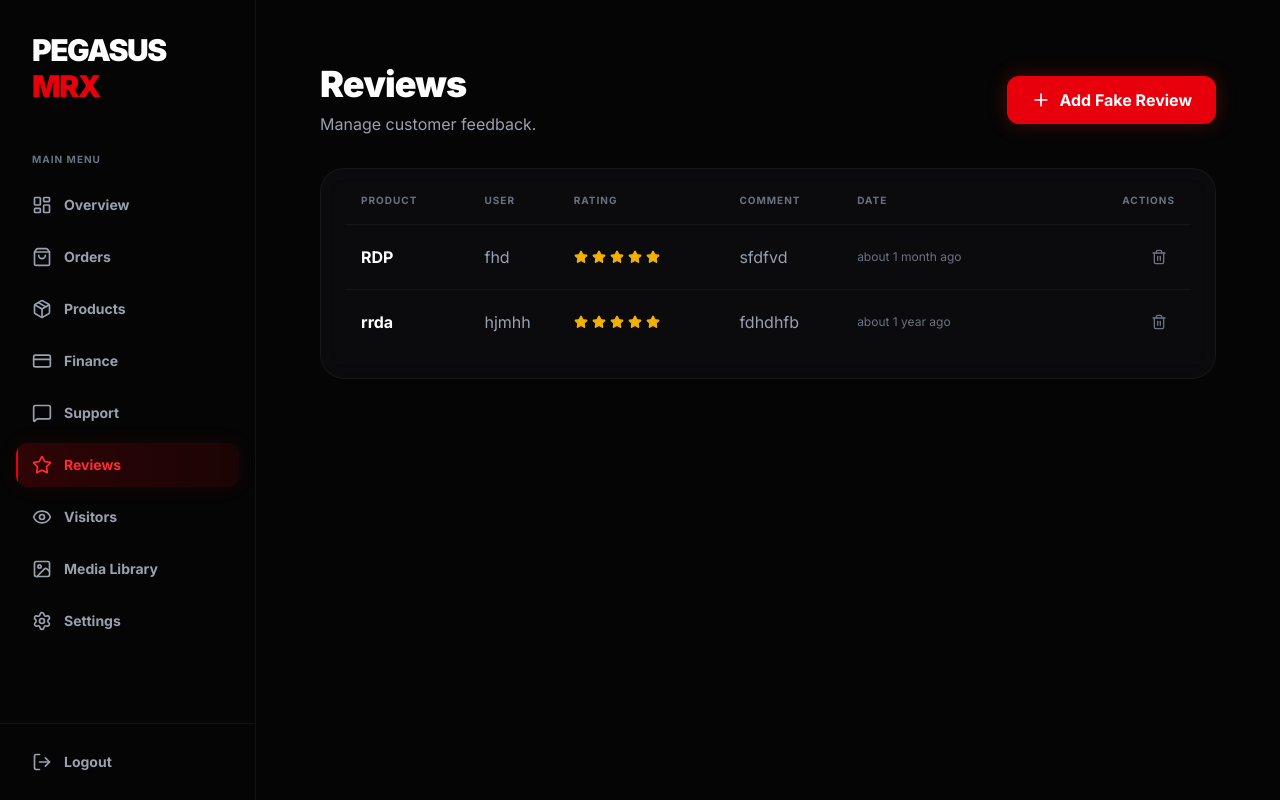
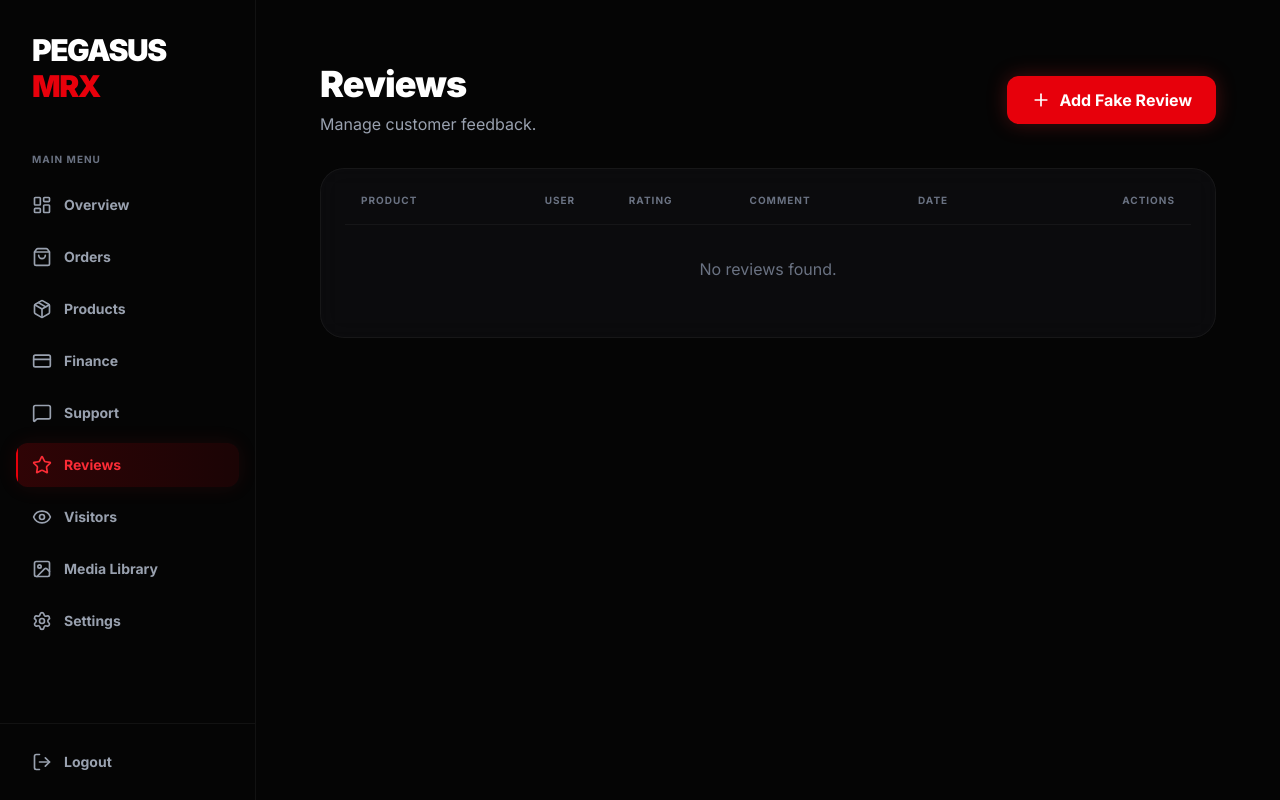
Before and after one commit to Ayman200509/PEGASUS_MRX, a Next.js app: page /admin/reviews in a window 1280 px wide. Built offline with nearby package versions, Linux system fonts and the light colour scheme.

Commit message:
fix: reviews sync and clean data

```diff
--- a/src/app/api/products/route.ts
+++ b/src/app/api/products/route.ts
@@ -1,6 +1,6 @@
 import { NextResponse } from 'next/server';
 import { getData, saveData } from '@/lib/db';
-import { nanoid } from 'nanoid';
+
 
 // Helper for ID generation since we don't have nanoid installed yet,
 // using a simple random string for now or better to install it.
--- a/src/app/reviews/page.tsx
+++ b/src/app/reviews/page.tsx
@@ -2,6 +2,9 @@ import { getData } from '@/lib/db';
 import { Navbar } from "@/components/Navbar";
 import { Star, MessageSquare, User } from "lucide-react";
 import Link from 'next/link';
+import { Metadata } from 'next';
+
+export const dynamic = 'force-dynamic';
 
 export default async function ReviewsPage() {
     const data = await getData();
--- a/src/data.json
+++ b/src/data.json
@@ -1023,24 +1023,5 @@
       "ip": "::1"
     }
   ],
-  "reviews": [
-    {
-      "id": "d6877955-3796-4b74-b3bf-d1ed5e68f638",
-      "productId": "xb952iu",
-      "productName": "rrda",
-      "userName": "hjmhh",
-      "rating": 5,
-      "comment": "fdhdhfb",
-      "date": "2025-02-12T20:56"
-    },
-    {
-      "id": "b9ff0ebd-a417-49c4-8b0c-e9a3f859e09a",
-      "productId": "b4pwt0w",
-      "productName": "RDP",
-      "userName": "fhd",
-      "rating": 5,
-      "comment": "sfdfvd",
-      "date": "2026-01-01T00:00"
-    }
-  ]
+  "reviews": []
 }
```
